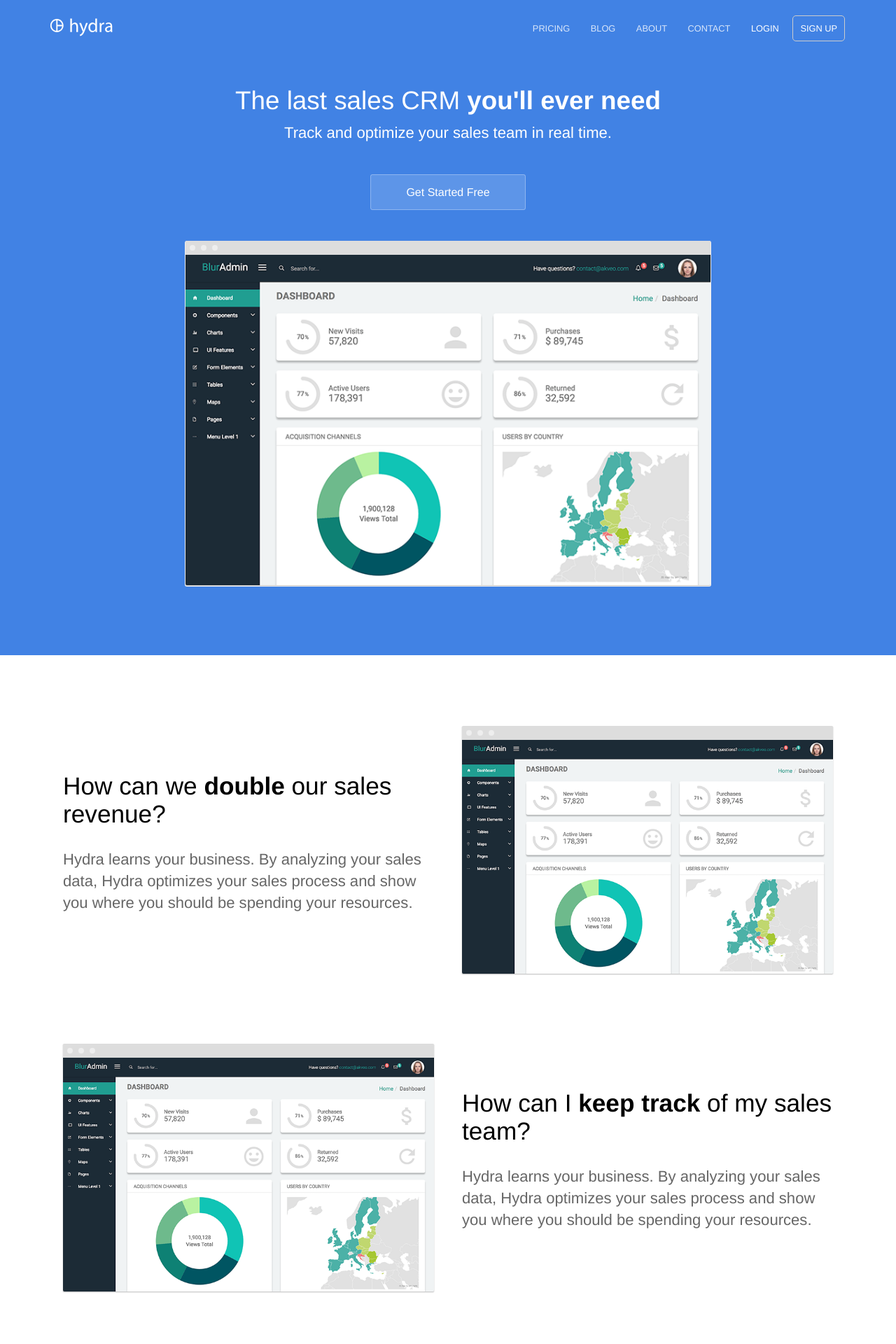
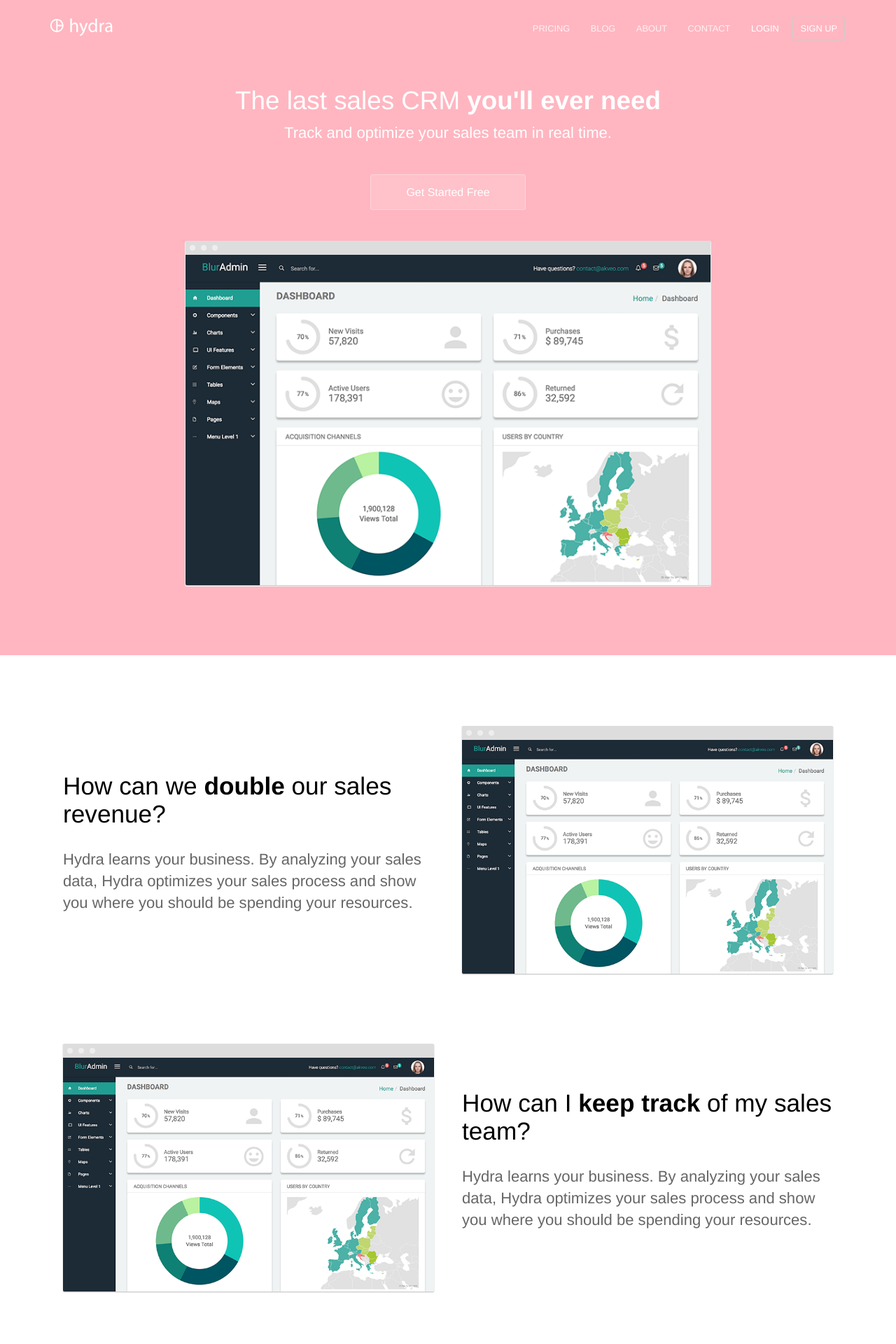
Before and after one commit to CloudCannon/hydra-jekyll-template, a Jekyll site: the page built from index.html, in a window 1280 px wide. Shown: the top 1920 px of the page at 70% size. Built offline with Jekyll 4.4.1, drawn with Linux system fonts in a browser that asks for light colours.

Commit message:
Change brancd colour to pink

```diff
--- a/_sass/variables.scss
+++ b/_sass/variables.scss
@@ -1,5 +1,5 @@
-$brand-color: #4182e4;
-$secondary-brand-color: #4182e4;
+$brand-color: #ffb6c1;
+$secondary-brand-color: #ffb6c1;
 $middle-gradient-color: mix($brand-color, $secondary-brand-color, 95%);
 
 // Breakpoints
```
